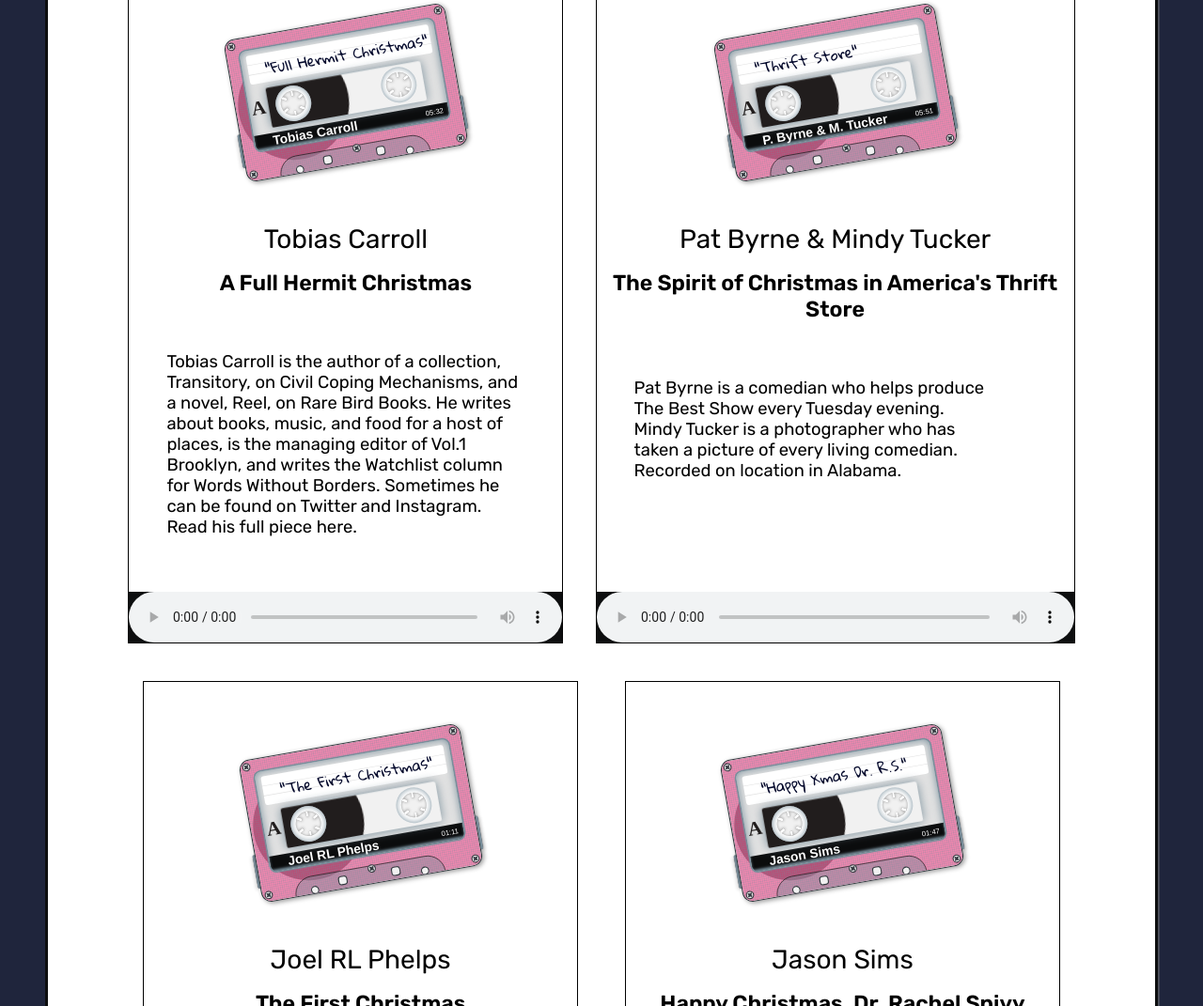
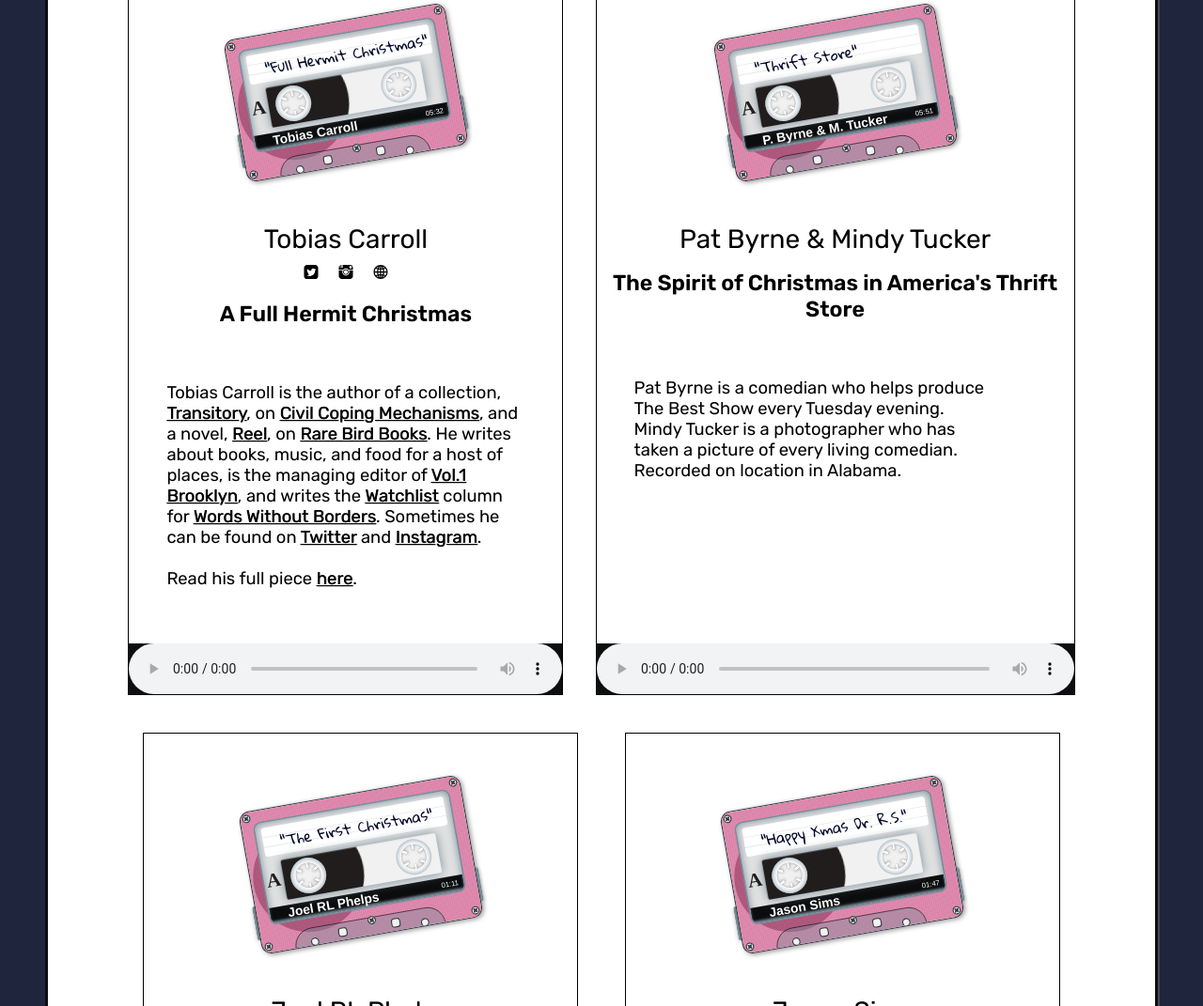
Before and after one commit to iamthelabhras/marathon.christmas___ARCHIVED, a plain HTML site: page previous_marathons/wprbxmas_stories--2018.html in a window 1280 px wide. Shown: the part 1914-2985 px from the top of the page at 94% size. Drawn offline with Linux system fonts and the light colour scheme.

Commit message:
Tobias Carroll contributor update across WPRBXMas stories.

```diff
--- a/previous_marathons/wprbxmas_stories--2018.html
+++ b/previous_marathons/wprbxmas_stories--2018.html
@@ -536,7 +536,36 @@
               wprb_xmas_story--story_data--author_and_title
             "
           >
-            <span class="story_author">Tobias Carroll</span>
+            <span class="story_author"
+              >Tobias Carroll
+              <br />
+              <a href="https://twitter.com/TobiasCarroll" target="_blank">
+                <img
+                  src="../images/twitter.svg"
+                  alt="Twitter icon."
+                  loading="lazy"
+                  class="social_media"
+              /></a>
+
+              <a
+                href="https://www.instagram.com/tobiascarroll/"
+                target="_blank"
+              >
+                <img
+                  src="../images/instagram.svg"
+                  alt="Instagram icon."
+                  loading="lazy"
+                  class="social_media"
+              /></a>
+
+              <a href="https://tobiascarroll.com/" target="_blank">
+                <img
+                  src="../images/website.svg"
+                  alt="Personal website icon."
+                  loading="lazy"
+                  class="social_media"
+                /> </a
+            ></span>
             <span class="story_title story_title_top_margin">
               A Full Hermit Christmas
             </span>
@@ -548,12 +577,47 @@
             "
           >
             <p class="story_desc">
-              Tobias Carroll is the author of a collection, Transitory, on Civil
-              Coping Mechanisms, and a novel, Reel, on Rare Bird Books. He
-              writes about books, music, and food for a host of places, is the
-              managing editor of Vol.1 Brooklyn, and writes the Watchlist column
-              for Words Without Borders. Sometimes he can be found on Twitter
-              and Instagram. Read his full piece here.
+              Tobias Carroll is the author of a collection,
+              <a
+                href="https://tobiascarroll.com/books/transitory/"
+                target="_blank"
+                >Transitory</a
+              >, on
+              <a href="http://theaccomplices.org/" target="_blank"
+                >Civil Coping Mechanisms</a
+              >, and a novel,
+              <a href="https://tobiascarroll.com/books/reel/" target="_blank"
+                >Reel</a
+              >, on
+              <a href="https://rare-bird-books.myshopify.com/" target="_blank"
+                >Rare Bird Books</a
+              >. He writes about books, music, and food for a host of places, is
+              the managing editor of
+              <a href="https://vol1brooklyn.com/" target="_blank"
+                >Vol.1 Brooklyn</a
+              >, and writes the
+              <a
+                href="https://www.wordswithoutborders.org/dispatches/archives-by-category/category/watchlist"
+                target="_blank"
+                >Watchlist</a
+              >
+              column for
+              <a href="https://www.wordswithoutborders.org/" target="_blank"
+                >Words Without Borders</a
+              >. Sometimes he can be found on
+              <a href="https://www.instagram.com/tobiascarroll/" target="_blank"
+                >Twitter</a
+              >
+              and
+              <a href="https://www.instagram.com/tobiascarroll/" target="_blank"
+                >Instagram</a
+              >.<br /><br />
+              Read his full piece
+              <a
+                href="https://tobiascarroll.medium.com/a-full-hermit-christmas-487030a2461a"
+                target="_blank"
+                >here</a
+              >.
             </p>
           </div>
         </div>
```
Also changed, not shown: previous_marathons/wprbxmas_stories--2017.html (+24 -11 lines), 1 other file.
